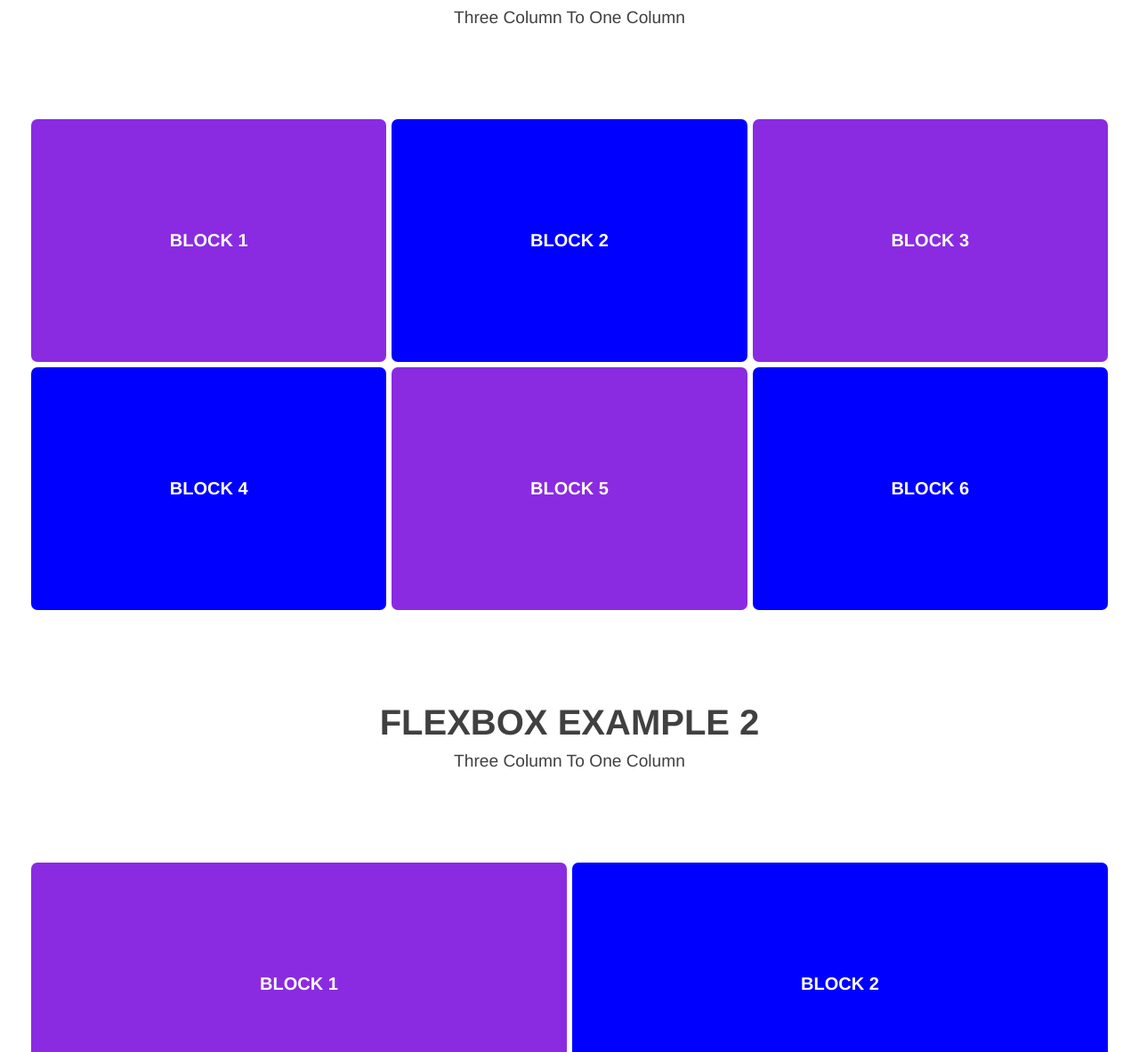
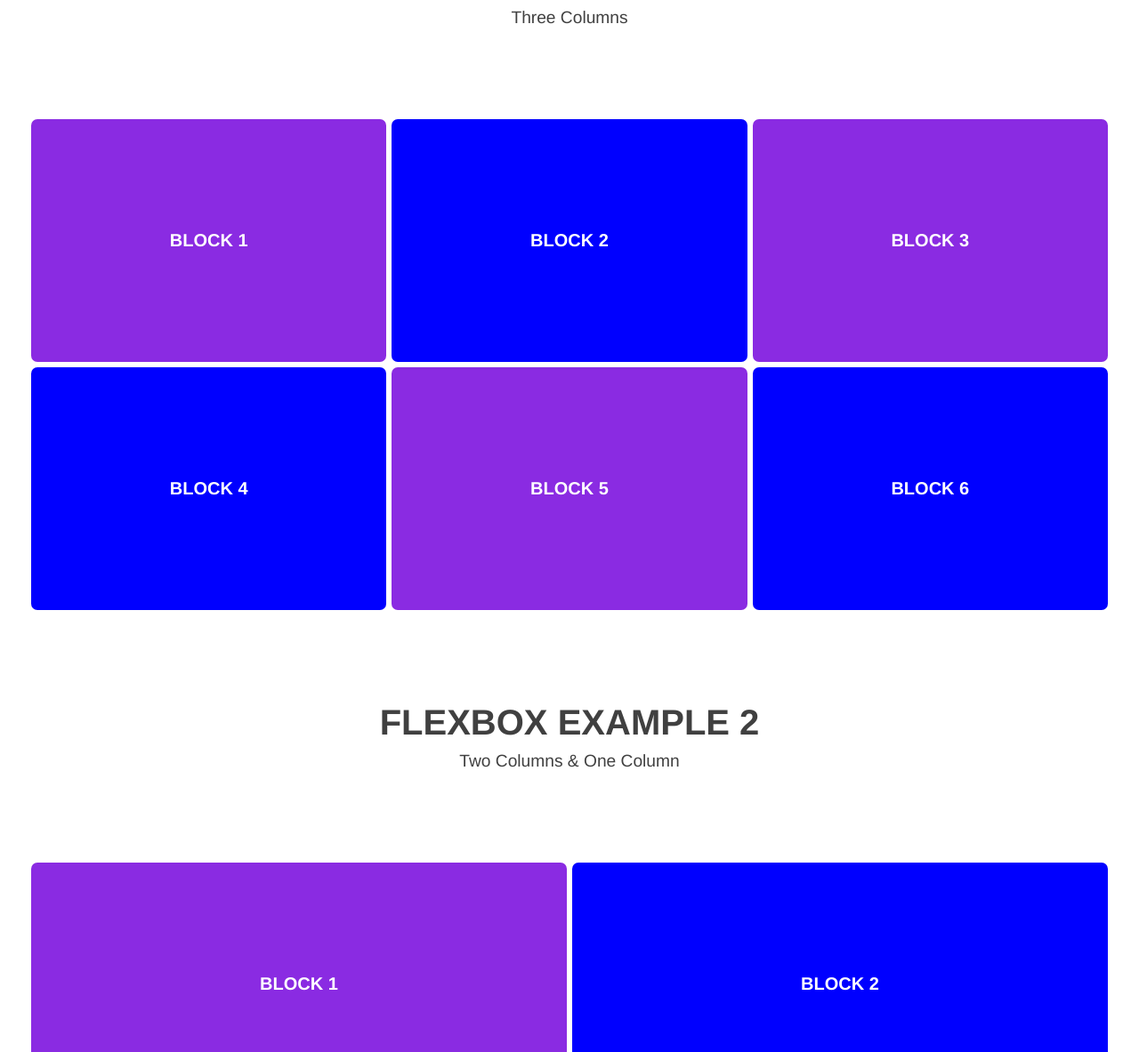
Before and after one commit to blakerunyon09/demo_site, a plain HTML site: page layouts.html in a window 1280 px wide. Shown: the part 477-1660 px from the top of the page at 89% size. Drawn offline with Linux system fonts and the light colour scheme.

Commit message:
Added Better Descriptions

```diff
--- a/layouts.html
+++ b/layouts.html
@@ -4,7 +4,7 @@
 <head>
   <meta charset="utf-8">
   <meta name="viewport" content="width=device-width, initial-scale=1">
-  <title>Float, Flexbox, & Grid Demo</title>
+  <title>Flexbox & Grid Demo</title>
   <meta name="description" content="Float, Flexbox, & Grid Demo for Blake's Portfolio">
   <meta name="author" content="Blake Runyon">
 
@@ -19,7 +19,7 @@
     <section>
         <div class="section-headings">
         <h1>Flexbox Three to One</h1>
-        <p>Three Column To One Column</p>
+        <p>Three Columns</p>
         </div>
         <div class="flex-container">
             <div class="flex-item-type1 style-item">
@@ -57,7 +57,7 @@
     <section>
         <div class="section-headings">
         <h1>Flexbox Example 2</h1>
-        <p>Three Column To One Column</p>
+        <p>Two Columns & One Column</p>
         </div>
         <div class="flex-container">
             <div class="flex-item-type2 style-item">
@@ -95,7 +95,7 @@
     <section>
         <div class="section-headings">
         <h1>Flexbox Example 3</h1>
-        <p>Three Column To One Column</p>
+        <p>Header, Sidebars, and Footer</p>
         </div>
         <div class="flex-container">
             <div class="flex-item-type2 style-item">
```
